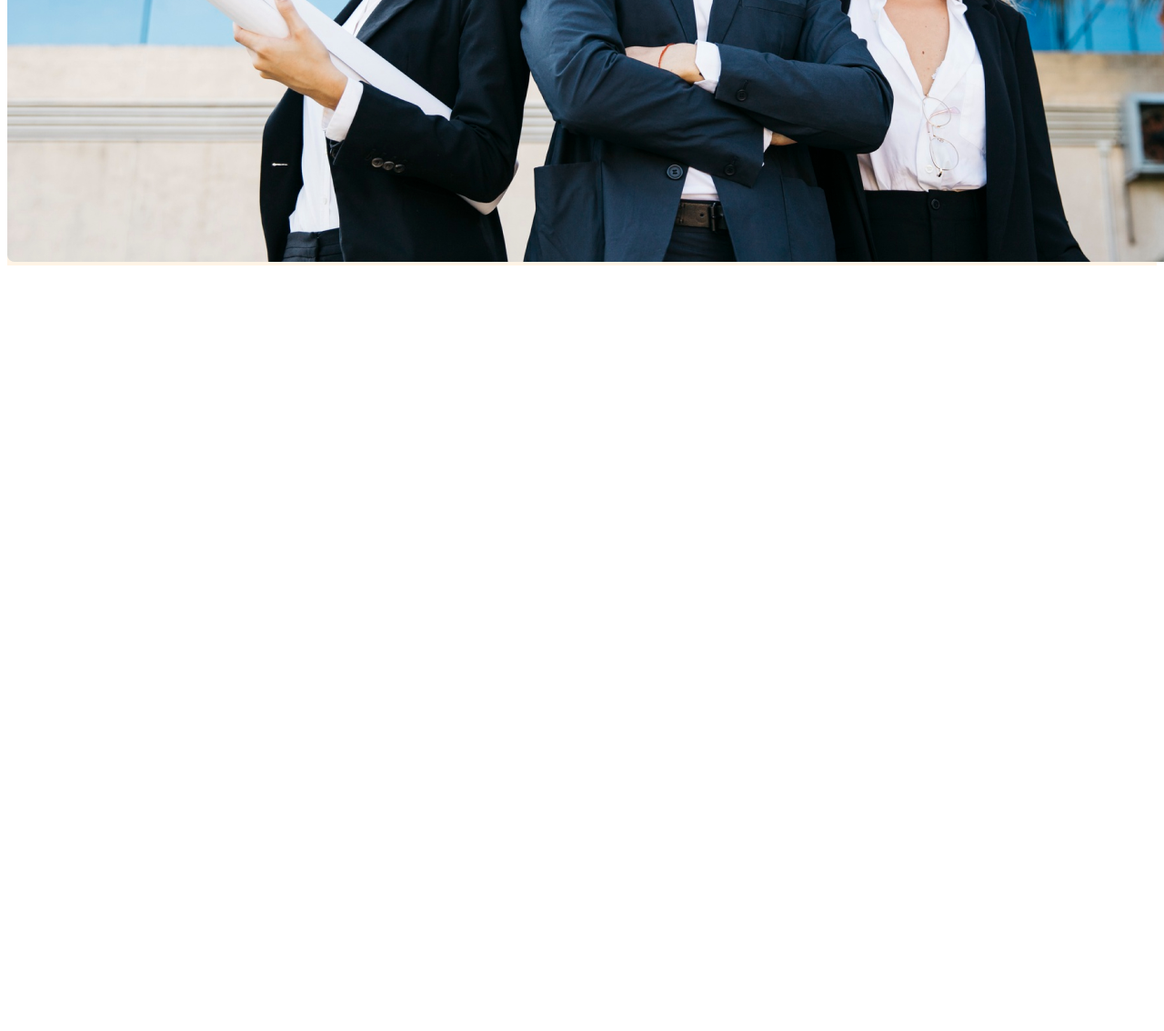
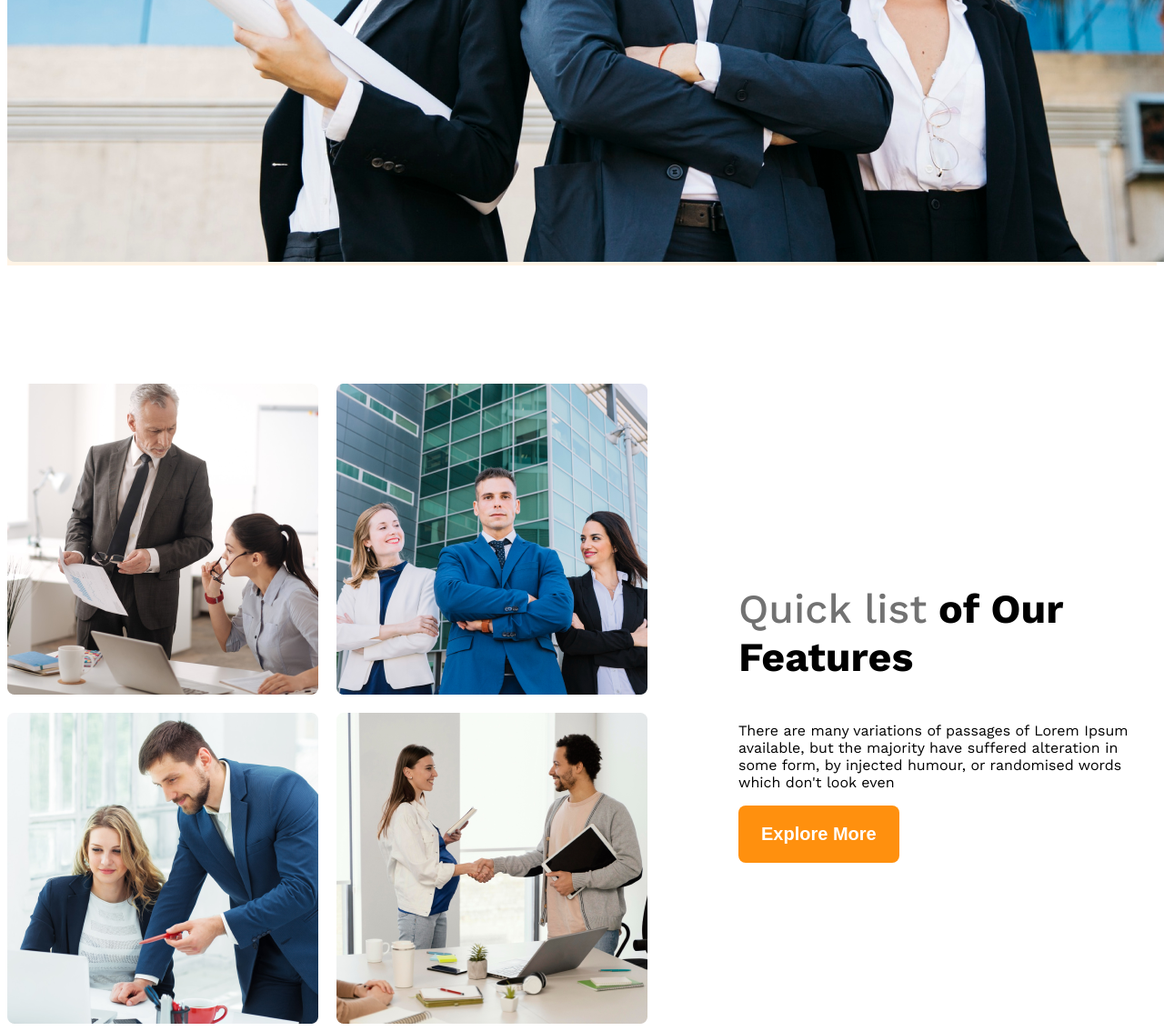
Before and after one commit to AlMojahid/g3-architcets-website, a plain HTML site: page index.html in a window 1280 px wide. Shown: the part 978-2112 px from the top of the page at 91% size. Before the commit the page ends 1278 px from the top, so only its background shows below. Drawn offline with nearby package versions, Linux system fonts and the light colour scheme.

Commit message:
our-features

```diff
--- a/index.html
+++ b/index.html
@@ -31,7 +31,19 @@
         </div>
     </header>
     <main>
-
+        <section class="teams display-flex">
+            <div class="team-img-container">
+                <img src="images/team1.png" alt="">
+                <img src="images/team2.png" alt="">
+                <img src="images/team3.png" alt="">
+                <img src="images/team4.png" alt="">
+            </diV>
+            <div class="our-features">
+                <h3 class="feature-title"><span id="quick-list" class="text-light-gray">Quick list</span> <span>of Our</span> <span>Features</span></h3>
+                <p class="feature-description">There are many variations of passages of Lorem Ipsum available, but the majority have suffered alteration in some form, by injected humour, or randomised words which don't look even</p>
+                <button class="btn-primary">Explore More</button>
+            </div>
+        </section>
     </main>
     <footer>
 
--- a/styles/architcets.css
+++ b/styles/architcets.css
@@ -37,7 +37,16 @@
     border: none;
 }
 
-/* navbar related stytles */
+main{
+    max-width: 1440px;
+    margin: 0 auto;
+}
+
+main > section{
+    margin-top: 130px;
+}
+
+/* navbar related stytle */
 .navbar{
     justify-content: space-between;
     align-items: center;
@@ -81,6 +90,30 @@
     width: 100%;
 }
 
+/* team and feature related styles */
+.teams{
+    align-items: center;
+}
+
+.team-img-container{
+    display: grid;
+    grid-template-columns: repeat(2, 1fr);
+    gap: 20px;
+}
+
+.our-features{
+    margin-left: 100px;
+    max-width: 530px;
+}
+
+.feature-title{
+    font-size: 2.8rem;
+    font-weight: 700;
+}
+#quick-list{
+    font-weight: 500;
+}
+
 /* responsive media query */
 @media screen and (max-width: 576px) {
     .navbar, .nav-links{
```
